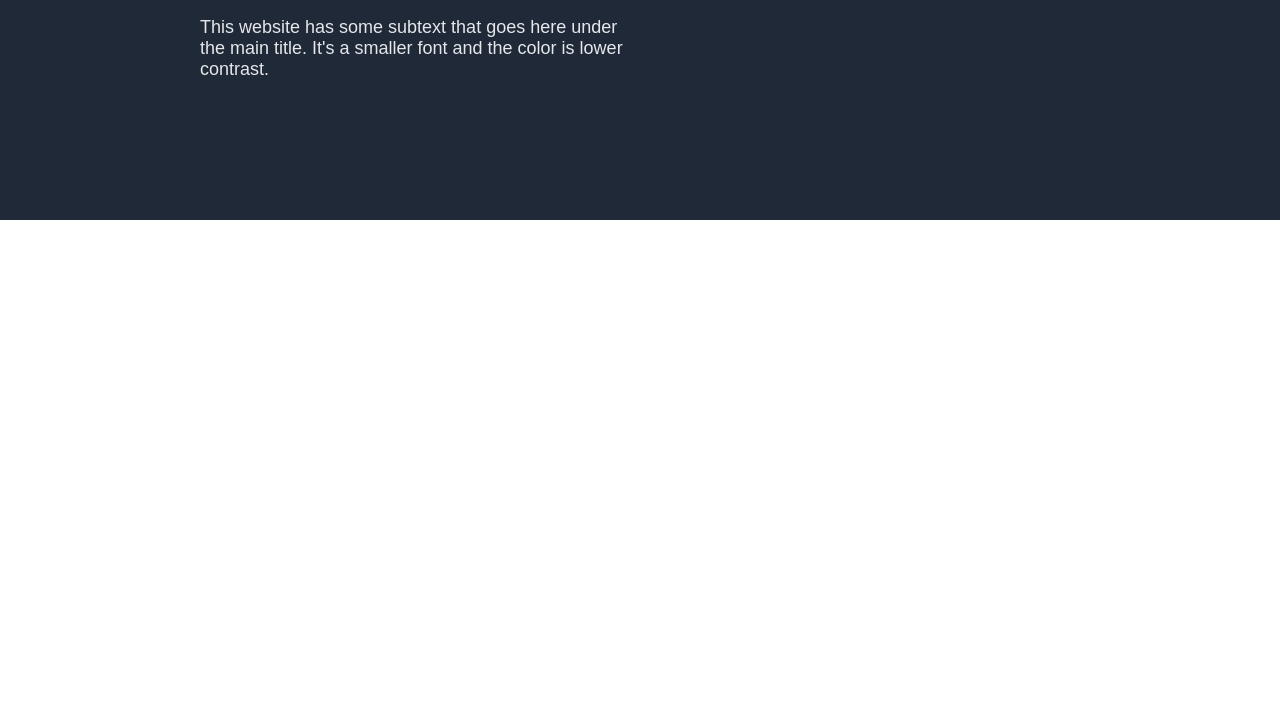
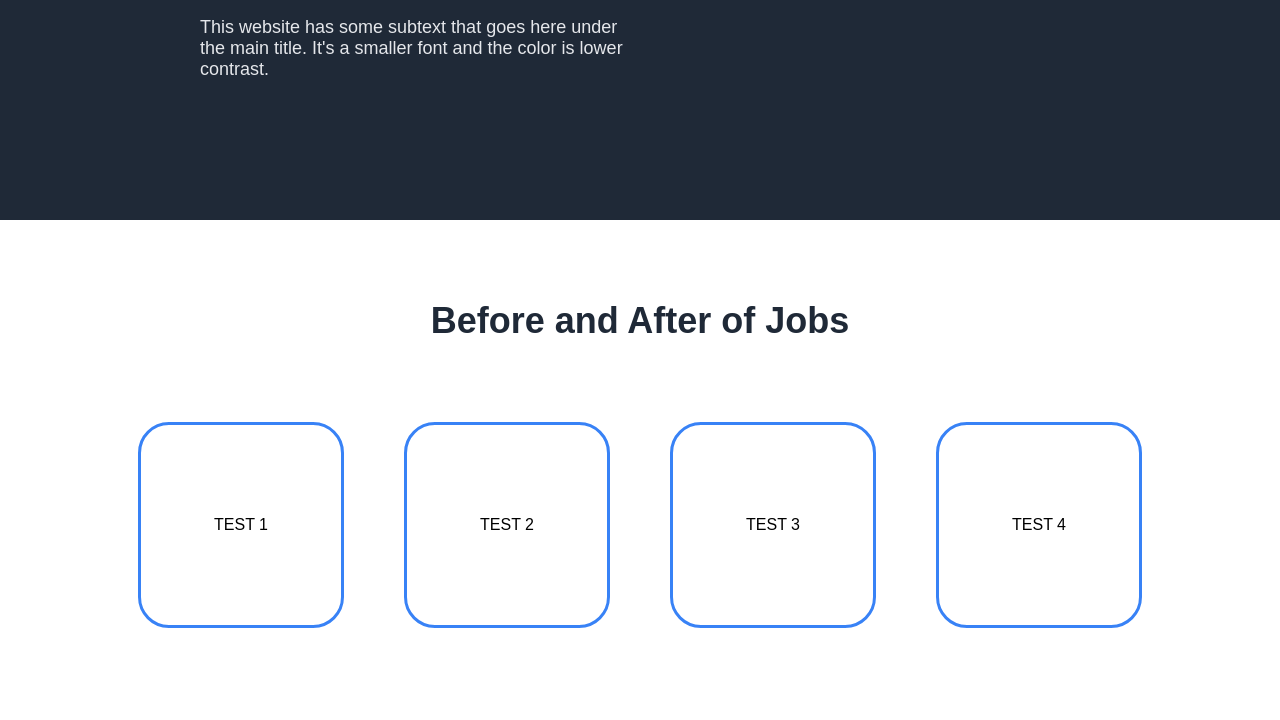
Before and after one commit to Tmoore52/landing-page, a plain HTML site: page index.html in a window 1280 px wide. Shown: the part 370-1090 px from the top of the page. Before the commit the page ends 800 px from the top, so only its background shows below. Drawn offline with Linux system fonts and the light colour scheme.

Commit message:
Added HTML & CSS for before and after job section
Still need to do the subtext. Working on formatting.

```diff
--- a/index.html
+++ b/index.html
@@ -26,13 +26,31 @@
                 </ul>
             </div>
         </div>
+
         <div class="hero">
             <div class="hero-text">
                 <h1>This website is awesome!</h1>
                 <p>This website has some subtext that goes here under the main title. It's a smaller font and the color is lower contrast.</p>
             </div>
             <img src="#">
+        </div>
+
+        <div class="projects">
+            <div class="proj-title">
+                <h2>Before and After of Jobs</h2>
             </div>
+            <div class="proj-img-box">
+                <div class="proj-img">TEST 1</div>
+
+
+                <div class="proj-img">TEST 2</div>
+
+                <div class="proj-img">TEST 3</div>
+
+                <div class="proj-img">TEST 4</div>
+            </div>
+
+        </div>
     </div>
 
 
--- a/style.css
+++ b/style.css
@@ -81,3 +81,38 @@ ul {
 .hero-text {
     width:50%
 }
+
+.projects {
+    height: 500px;
+    padding: 0 200px;
+    display: flex;
+    flex-direction: column;
+    align-items: center;
+}
+
+.proj-title{
+    margin: 50px 0 ;
+}
+.proj-title h2 {
+    font-size: 36px;
+    font-weight: bolder;
+    color: #1F2937;
+}
+
+.proj-img-box {
+    display: flex;
+    flex-direction: row;
+    gap: 60px;
+}
+.proj-img {
+    border: #3882f6 solid;
+    width: 200px;
+    height: 200px;
+    flex-grow: 1;
+    border-radius: 15%;
+   /* The following will probably get removed with images, but will have to test */
+    display: flex;
+    justify-content: center;
+    align-items: center;
+    /* End of remove */
+}
```
